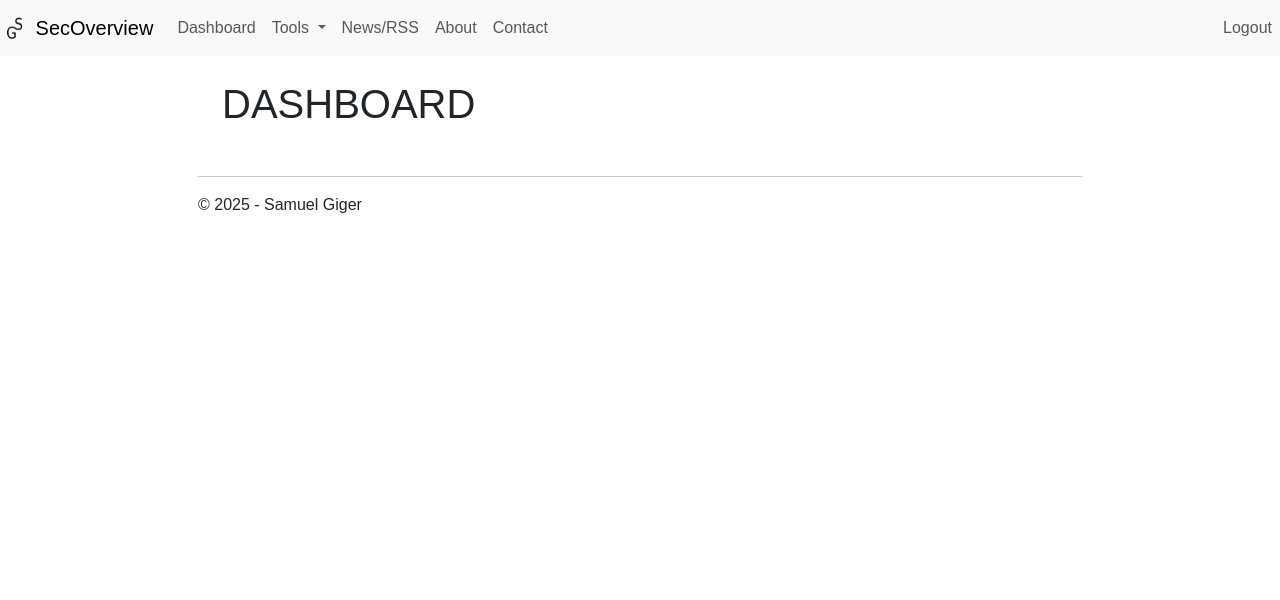
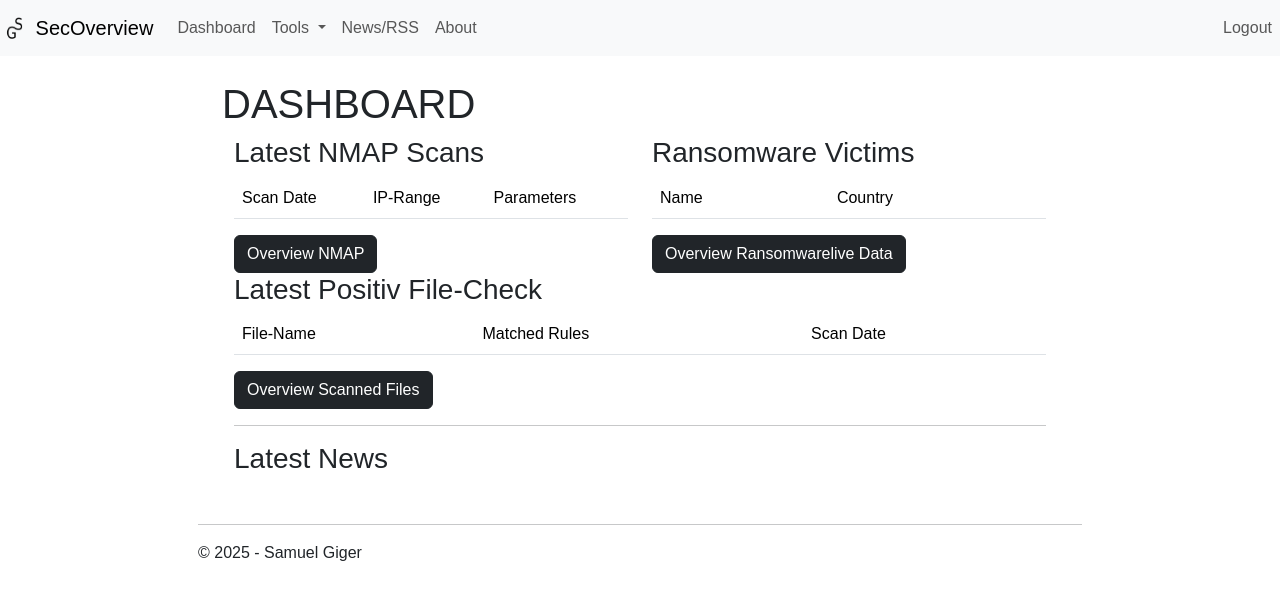
Before and after one commit to gigersam/SecOverview, a Django app: page /dashboard/ in a window 1280 px wide. Shown: the top 600 px of the page. Run offline with Django 5.2, Linux system fonts and the light colour scheme; the visitor is signed in with stand-in values (Sample User, id 1); data that the repository does not hold is empty; parts of the project's set-up code (start-up, migrations or seed data) failed here and were passed over; some libraries are stand-ins or nearby versions.

Commit message:
added basic dashboard view and about

```diff
--- a/secoverview/dashboard/templates/dashboard.html
+++ b/secoverview/dashboard/templates/dashboard.html
@@ -4,6 +4,76 @@
 
 <div class="p-4">
     <h1>DASHBOARD</h1>
+    <div class="container">
+        <div class="row">
+            <div class="col">
+                <h3>Latest NMAP Scans</h3>
+                <table class="table table-hover">
+                    <tr>
+                        <td>Scan Date</td>
+                        <td>IP-Range</td>
+                        <td>Parameters</td>
+                    </tr>
+                    {% for scan in scans %}
+                    <tr>
+                        <td>{{ scan.created_at }}</td>
+                        <td>{{ scan.ip }}</td>
+                        <td>{{ scan.parameters }}</td>
+                    </tr>
+                    {% endfor %}
+                </table>
+                <a href="{% url 'nmapoverview' %}"><button type="button" class="btn btn-dark">Overview NMAP</button></a>
+            </div>
+            <div class="col">
+                <h3>Ransomware Victims</h3>
+                <table class="table table-hover">
+                    <tr>
+                        <td>Name</td>
+                        <td>Country</td>
+                    </tr>
+                    {% for victim in victims %}
+                    <tr>
+                        <td>{{ victim.post_title }}</td>
+                        <td>{{ victim.country }}</td>
+                    </tr>
+                    {% endfor %}
+                </table>
+                <a href="{% url 'ransomwarelive' %}"><button type="button" class="btn btn-dark">Overview Ransomwarelive Data</button></a>
+            </div>
+        </div>
+        <div class="row">
+            <div class="col">
+                <h3>Latest Positiv File-Check</h3>
+                <table class="table table-hover">
+                    <tr>
+                        <td>File-Name</td>
+                        <td>Matched Rules</td>
+                        <td>Scan Date</td>
+                    </tr>
+                    {% for result in filescanresults %}
+                    <tr>
+                        <td>{{ result.file_name }}</td>
+                        <td>{{ result.matched_rules }}</td>
+                        <td>{{ result.scanned_at }}</td>
+                    </tr>
+                    {% endfor %}
+                </table>
+                <a href="{% url 'yara_scan_view' %}"><button type="button" class="btn btn-dark">Overview Scanned Files</button></a>
+            </div>
+        </div>
+        <hr>
+        <div>
+            <h3>Latest News</h3>
+            {% for item in feed_items %}
+            <hr/>
+            <div class="col">
+                <a href="{{ item.link }}" target="_blank">{{ item.title }}</a>
+                <p>{{ item.summary|truncatewords:50 }}</p>
+                <p><strong>Source:</strong> {{ item.source }} <strong>Date:</strong> {{ item.pub_date }}</p>
+            </div>
+            {% endfor %}
+        </div>
+    </div>
 </div>
 
 {% endblock %}
--- a/secoverview/dashboard/views.py
+++ b/secoverview/dashboard/views.py
@@ -2,16 +2,28 @@ from django.shortcuts import render, redirect
 from django.http import HttpRequest
 from django.contrib.auth.decorators import login_required
 from datetime import datetime
+from nmapapp.models import Nmapscan
+from ransomwarelive.models import RansomwareliveVictim
+from rssapp.models import RSSFeed
+from yarascan.models import ScanResult
 
 @login_required
 def dashboard(request):
     """Renders the about page."""
     assert isinstance(request, HttpRequest)
+    scans = Nmapscan.objects.order_by('-id')[:5]
+    victims = RansomwareliveVictim.objects.order_by('-id')[:5]
+    feed_items = RSSFeed.objects.order_by('-pub_date')[:5]
+    filescanresults = ScanResult.objects.exclude(matched_rules="").order_by('-id')[:5]
     return render(
         request,
         'dashboard.html',
         {
             'title':'Dashboard',
             'year':datetime.now().year,
+            'scans':scans,
+            'victims':victims,
+            'feed_items':feed_items,
+            'filescanresults':filescanresults
         }
     )
--- a/secoverview/main/templates/layout.html
+++ b/secoverview/main/templates/layout.html
@@ -11,7 +11,7 @@
 </head>
 <body>
         {% block sidebar %}<nav class="navbar navbar-expand navbar-light bg-light justify-content-between">
-        <a class="navbar-brand" href="/">
+        <a class="navbar-brand" href="{% url 'dashboard' %}">
             <img src="{% static "pictures/SG-Logo.PNG" %}" width="30" height="30" class="d-inline-block align-top" alt="Logo">
             SecOverview
         </a>
@@ -40,10 +40,7 @@
               <a class="nav-link" href="{% url 'rss_feed_view' %}">News/RSS</a>
             </li>
             <li class="nav-item">
-              <a class="nav-link" href="{% url 'dashboard' %}">About</a>
-            </li>
-            <li class="nav-item">
-              <a class="nav-link" href="{% url 'dashboard' %}">Contact</a>
+              <a class="nav-link" href="{% url 'about' %}">About</a>
             </li>
           </ul>
           <ul class="navbar-nav ms-auto">
--- a/secoverview/main/urls.py
+++ b/secoverview/main/urls.py
@@ -3,4 +3,5 @@ from . import views
 
 urlpatterns = [
     path('', views.index, name='index'),
+    path('about/', views.about, name='about'),
 ]
```
Also changed, not shown: secoverview/main/templates/about.html (added, +17 -0 lines), secoverview/main/views.py (+13 -0 lines).
